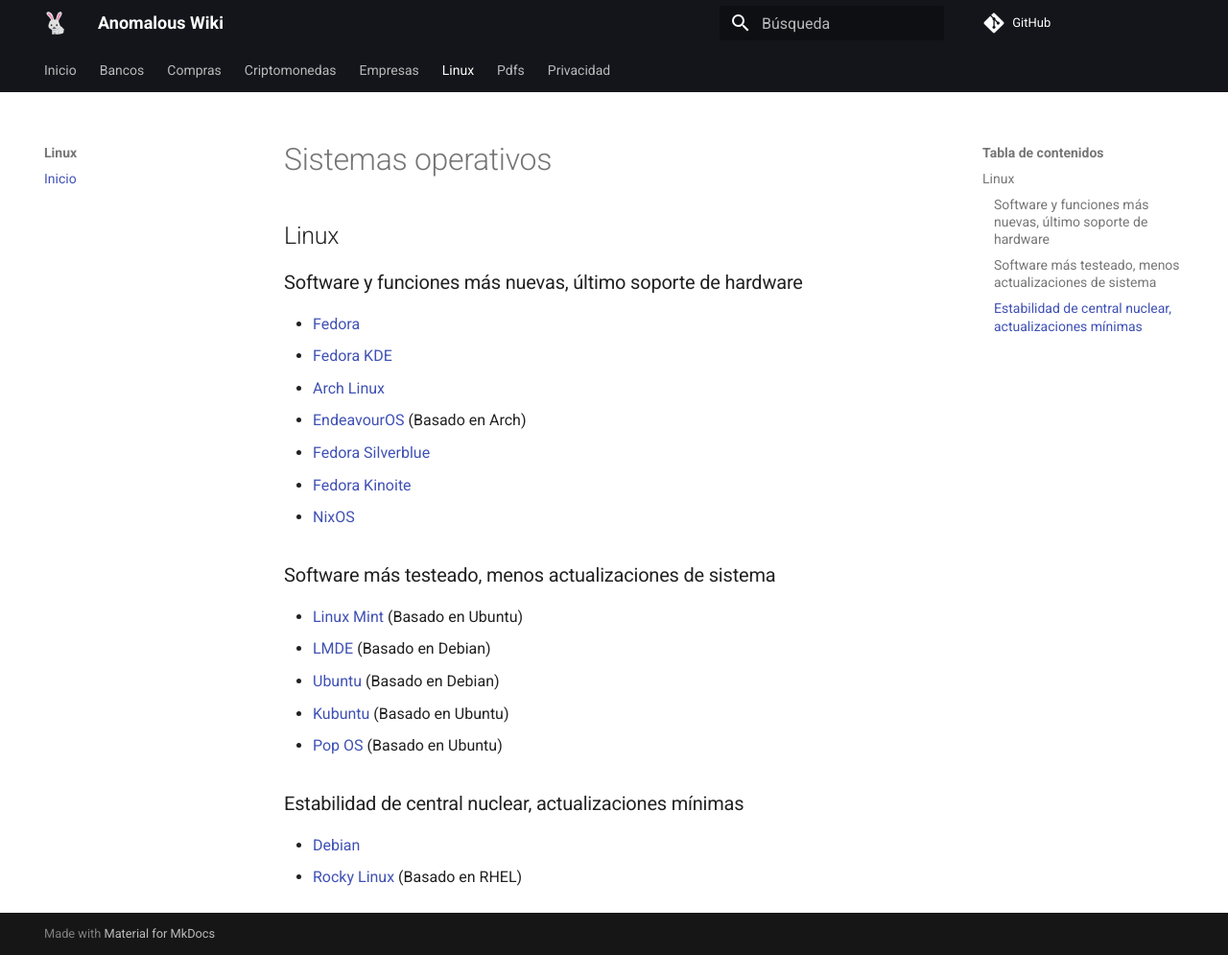
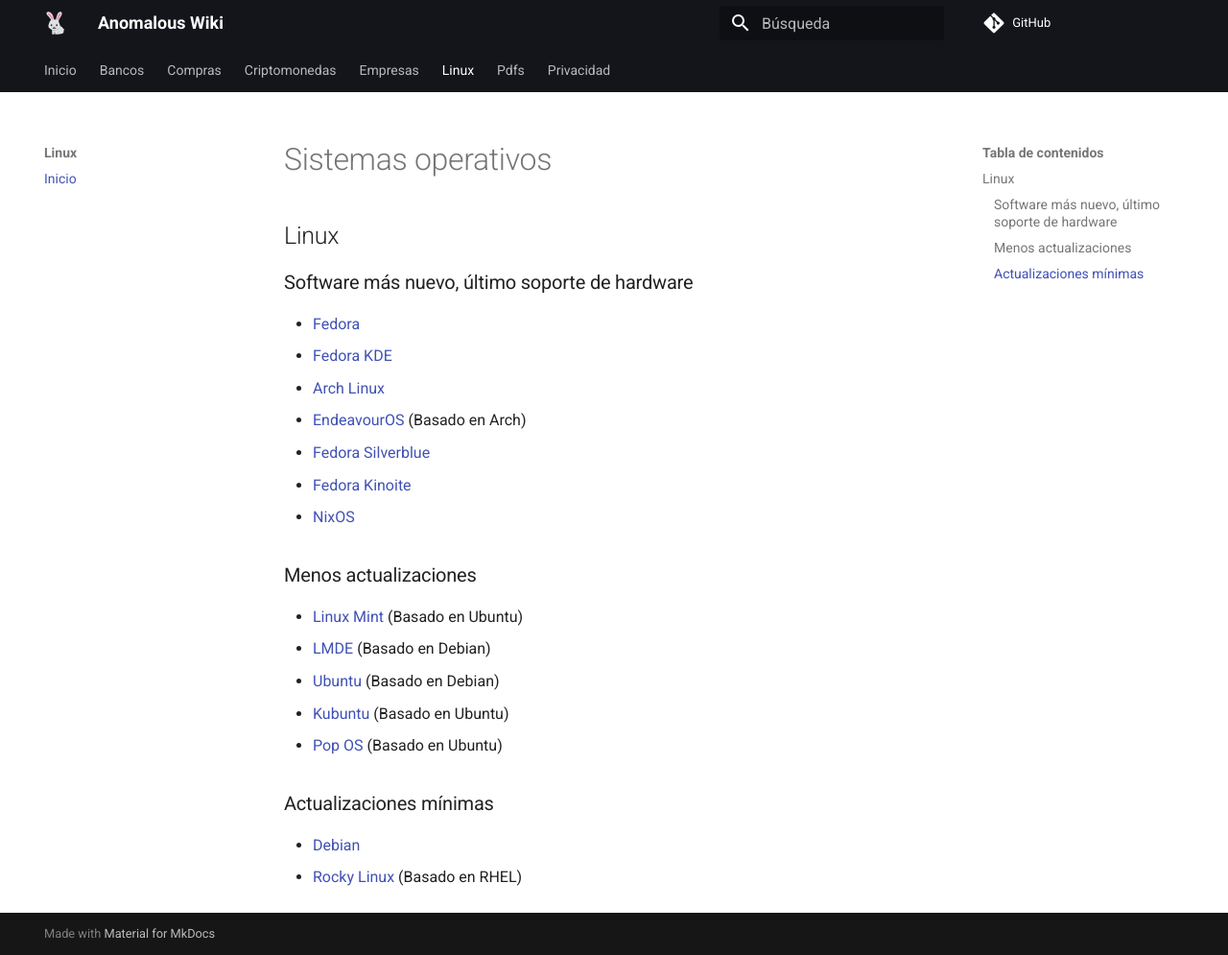
Before and after one commit to anomalouscode/wiki, an MkDocs documentation site: the page built from docs/linux/index.md, in a window 1280 px wide and 995 px high. Shown: the whole window at 96% size. Built offline with MkDocs 1.6.1 and Material for MkDocs 9.7.7, drawn with Linux system fonts in a browser that asks for light colours; comment, search, counter and statistics services are not loaded.

Commit message:
Update index.md

```diff
--- a/docs/linux/index.md
+++ b/docs/linux/index.md
@@ -6,7 +6,7 @@
 
 ## Linux
 
-### Software y funciones más nuevas, último soporte de hardware
+### Software más nuevo, último soporte de hardware
 
 - [Fedora](https://fedoraproject.org/workstation/)
 - [Fedora KDE](https://fedoraproject.org/spins/kde/)
@@ -16,7 +16,7 @@
 - [Fedora Kinoite](https://kinoite.fedoraproject.org/)
 - [NixOS](https://nixos.org/)
 
-### Software más testeado, menos actualizaciones de sistema
+### Menos actualizaciones
 
 - [Linux Mint](https://linuxmint.com/download.php) (Basado en Ubuntu)
 - [LMDE](https://linuxmint.com/download_lmde.php) (Basado en Debian)
@@ -24,7 +24,7 @@
 - [Kubuntu](https://kubuntu.org/getkubuntu/) (Basado en Ubuntu)
 - [Pop OS](https://pop.system76.com/) (Basado en Ubuntu)
 
-### Estabilidad de central nuclear, actualizaciones mínimas
+### Actualizaciones mínimas
 
 - [Debian](https://www.debian.org/CD/live/)
 - [Rocky Linux](https://rockylinux.org/) (Basado en RHEL)
```
